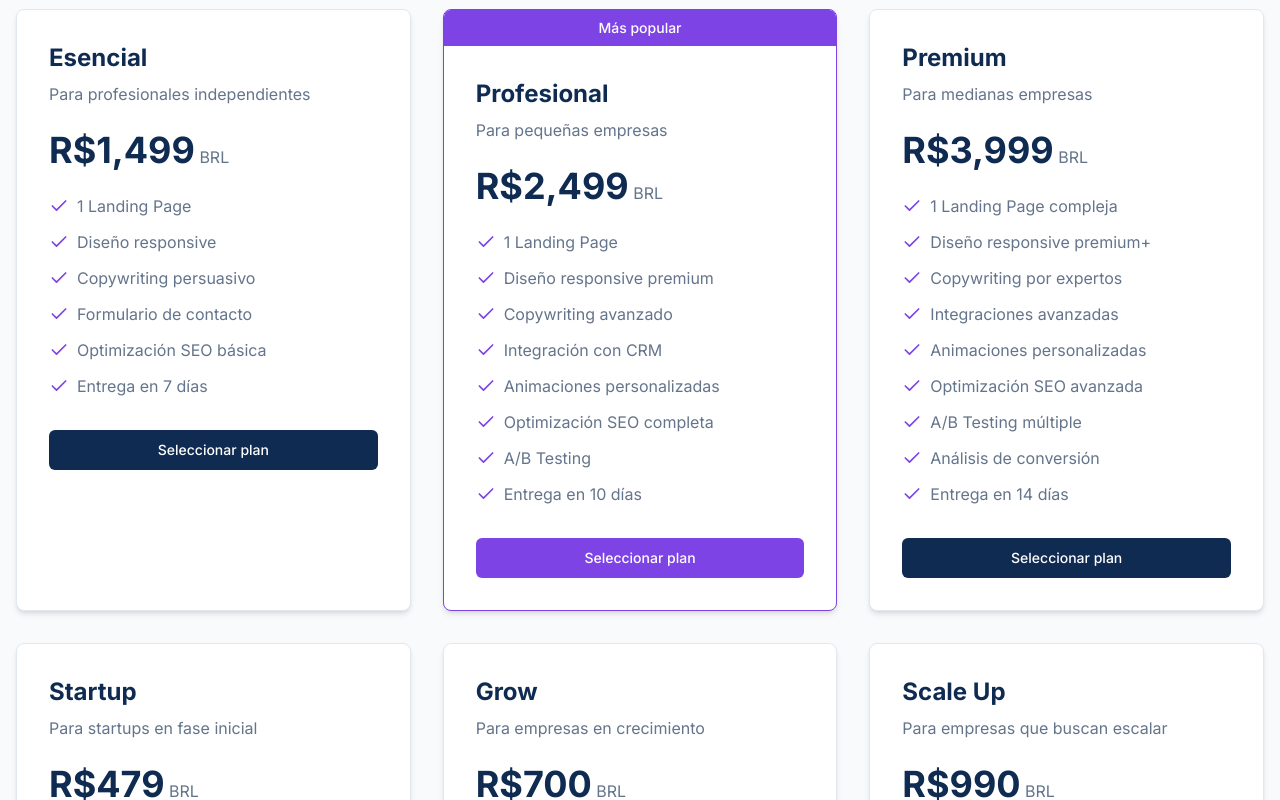
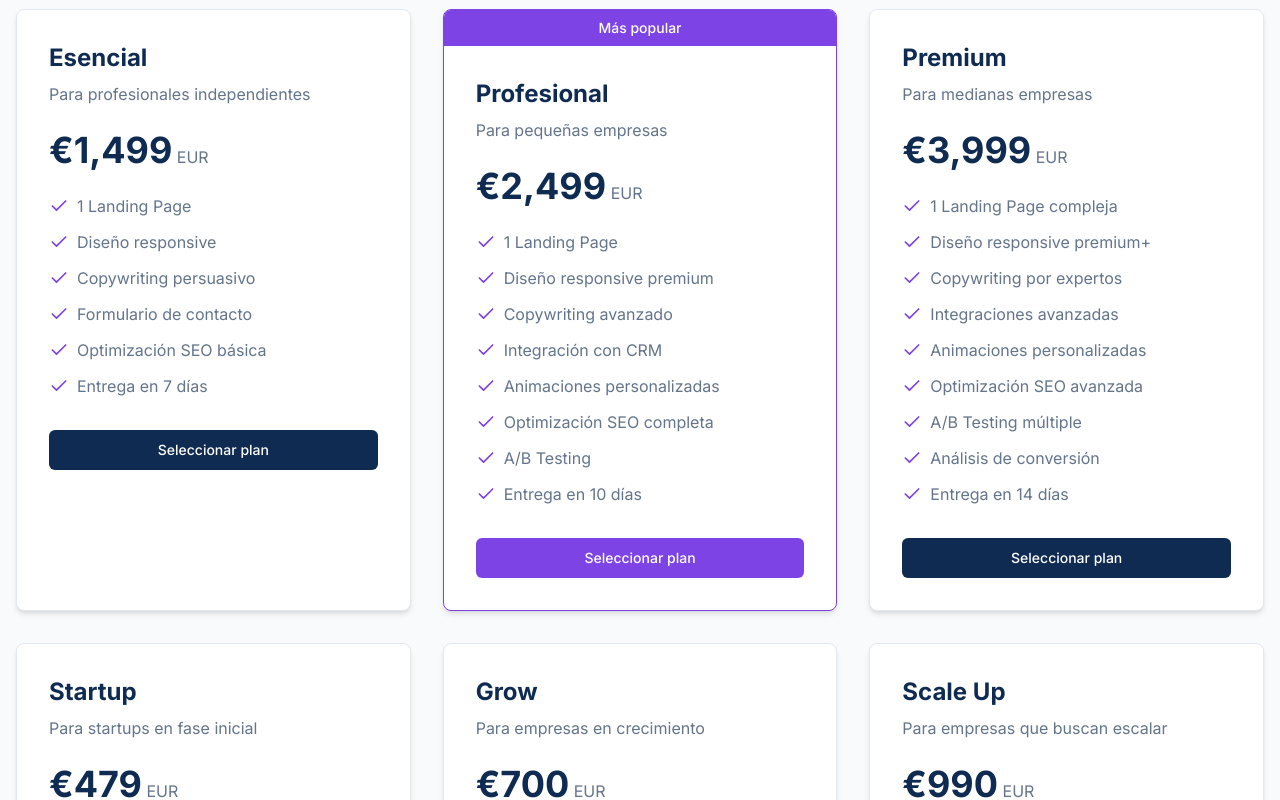
Before and after one commit to Facundo080808/hero-framer-studio-landing, a Next.js app: page / in a window 1280 px wide. Shown: the part 7100-7900 px from the top of the page. Built offline with nearby package versions, Linux system fonts and the light colour scheme.

Commit message:
version 4 estilos pricing

```diff
--- a/components/pricing-section.tsx
+++ b/components/pricing-section.tsx
@@ -185,8 +185,8 @@ export function PricingSection() {
                 <p className="text-muted-foreground mb-6">{plan.description}</p>
 
                 <div className="mb-6">
-                  <span className="text-4xl font-bold text-primary dark:text-white">R${plan.price}</span>
-                  <span className="text-muted-foreground"> BRL</span>
+                  <span className="text-4xl font-bold text-primary dark:text-white">€{plan.price}</span>
+                  <span className="text-muted-foreground"> EUR</span>
                 </div>
 
                 <ul className="space-y-3 mb-8">
```
